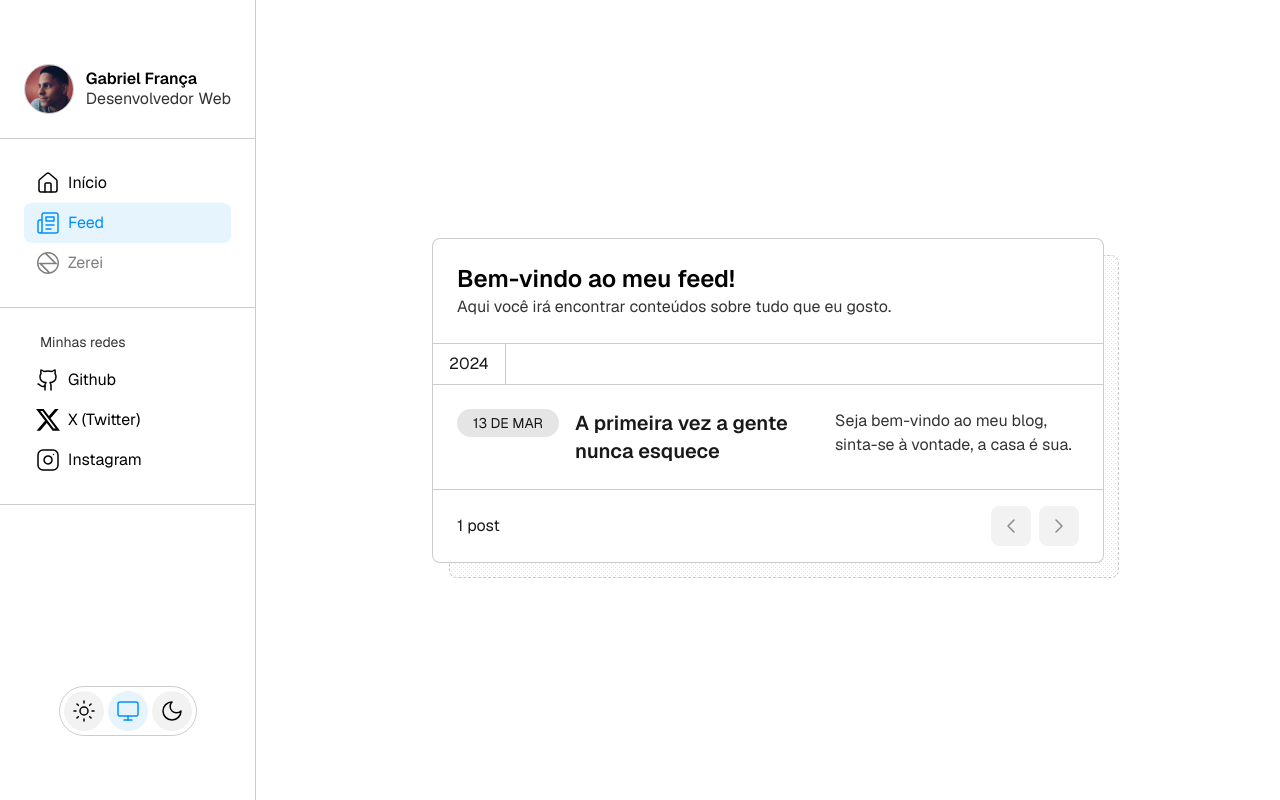
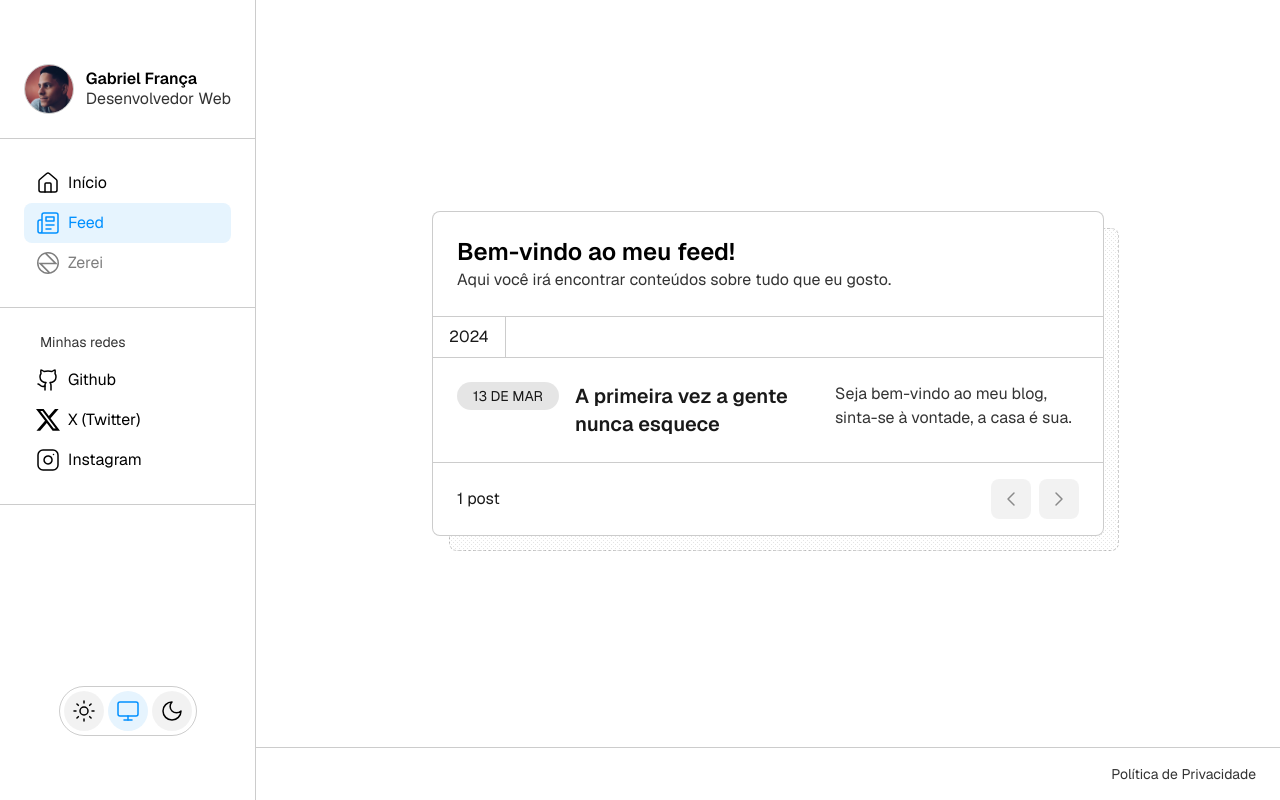
Before and after one commit to Bielframos/my-personal-blog, a Next.js app: page /feed in a window 1280 px wide. Built offline with nearby package versions, Linux system fonts and the light colour scheme; no server answers.

Commit message:
Adding privacy policies

```diff
--- /dev/null
+++ b/app/(subpages)/docs/layout.tsx
@@ -0,0 +1,9 @@
+import { Card } from "@/components/ui/card"
+
+export default function DocsLayout({ children }: { children: React.ReactNode }) {
+  return (
+    <Card>
+      <div className="p-6 grid auto-rows-min gap-4">{children}</div>
+    </Card>
+  )
+}
--- /dev/null
+++ b/app/(subpages)/docs/politicas-de-privacidade/page.mdx
@@ -0,0 +1,25 @@
+import { Button } from "@/components/ui/button"
+
+# Política de Privacidade
+
+Esta Política de Privacidade descreve como nós coletamos, usamos e compartilhamos informações pessoais quando você acessa o meu blog pessoal.
+
+## Informações que Coletamos
+
+Quando você visita o Site, podemos coletar certas informações sobre o seu dispositivo automaticamente, incluindo informações sobre seu navegador da web, endereço IP, fuso horário e alguns dos cookies que estão instalados em seu dispositivo. Além disso, enquanto você navega pelo Site, podemos coletar informações sobre as páginas individuais que você visualiza, quais sites ou termos de pesquisa encaminharam você ao Site e informações sobre como você interage com o Site.
+
+## Google Analytics
+
+Nosso site usa o Google Analytics, um serviço de análise da web fornecido pela Google, Inc. ("Google"). O Google Analytics usa cookies para nos ajudar a analisar como os usuários utilizam o site. As informações geradas pelo cookie sobre o uso do site (incluindo seu endereço IP) serão transmitidas e armazenadas pela Google em servidores nos Estados Unidos. O Google usará essas informações com o objetivo de avaliar o uso do site, compilar relatórios sobre a atividade do site para operadores de site e fornecer outros serviços relacionados à atividade do site e uso da internet. O Google também pode transferir essas informações para terceiros quando exigido por lei, ou quando tais terceiros processarem as informações em nome do Google. O Google não associará seu endereço IP a qualquer outro dado mantido pela Google. Ao usar este site, você consente com o processamento de dados sobre você pelo Google da maneira e para os fins estabelecidos acima.
+
+## Suas Opções
+
+Você pode optar por desativar os cookies no seu navegador ou excluir os cookies existentes. No entanto, desativar os cookies pode afetar a funcionalidade do Site.
+
+## Alterações a Esta Política de Privacidade
+
+Reservamo-nos o direito de atualizar ou alterar nossa Política de Privacidade a qualquer momento e você deve verificar esta Política de Privacidade periodicamente. Se fizermos alterações materiais a esta política, iremos notificá-lo aqui que ela foi atualizada, para que você esteja ciente de quais informações coletamos, como as usamos e em que circunstâncias, se houver, as usamos e/ou divulgamos.
+
+## Contato
+
+Para mais informações sobre nossas práticas de privacidade, se você tiver dúvidas ou se desejar fazer uma reclamação, entre em contato conosco pelo e-mail: [gabrielfrancaramos99@gmail.com](mailto:gabrielfrancaramos99@gmail.com)
--- a/app/(subpages)/feed/[year]/[slug]/page.tsx
+++ b/app/(subpages)/feed/[year]/[slug]/page.tsx
@@ -1,8 +1,8 @@
+import { mdx } from "@/components/modules/mdx"
 import { style as buttonStyle } from "@/components/ui/button"
 import { Card } from "@/components/ui/card"
 import cn from "@/lib/utils/cn"
 import { formatDate } from "@/lib/utils/format-date"
-import { mdxComponents } from "@/lib/utils/mdx-components"
 import { POSTS_DIRECTORY } from "@/lib/variables/paths"
 import { promises as fs } from "fs"
 import matter from "gray-matter"
@@ -82,7 +82,7 @@ export default async function RemoteMdxPage({ params }: Props) {
             <p className="text-black-10 dark:text-white-10">{frontmetter.description}</p>
           </header>
           <div className="grid auto-rows-min gap-4 p-6">
-            <MDXRemote source={post.content} components={mdxComponents} />
+            <MDXRemote source={post.content} components={mdx} />
           </div>
         </Card>
       </div>
--- a/app/layout.tsx
+++ b/app/layout.tsx
@@ -1,13 +1,13 @@
 import { Navbar } from "@/components/modules/navbar"
 import { Theme } from "@/components/modules/theme-switch"
 import cn from "@/lib/utils/cn"
+import { GoogleAnalytics } from "@/lib/utils/google-analytics"
 import { GeistMono } from "geist/font/mono"
 import { GeistSans } from "geist/font/sans"
 import type { Metadata } from "next"
 import { cookies } from "next/headers"
 import "./globals.css"
-import { Card } from "@/components/ui/card"
-import { GoogleAnalytics } from "@/lib/utils/google-analytics"
+import Link from "next/link"
 
 const geist = GeistSans.className
 const geistMono = GeistMono.variable
@@ -29,19 +29,29 @@ export default function RootLayout({
 }>) {
   const theme = cookies().get("theme")?.value as Theme | undefined
   return (
-    <html lang="pt-BR" className={theme}>
+    <html lang="pt-BR" className={cn(theme, "h-svh md:h-[unset]")}>
       <body
         className={cn(
           geist,
           geistMono,
-          "bg-white-12 dark:bg-black-12 text-black-12 dark:text-white-12"
+          "bg-white-12 dark:bg-black-12 text-black-12 dark:text-white-12 w-full h-svh md:h-[unset]"
         )}
       >
-        <div className="md:flex">
+        <div className="flex h-full">
           <Navbar userTheme={theme} />
-          <main className="flex flex-col px-6 py-10 md:py-16 justify-center w-full">
-            {children}
-          </main>
+          <div className="flex flex-col flex-1">
+            <main className="flex flex-col flex-1 px-6 py-10 md:py-16 justify-center">
+              {children}
+            </main>
+            <footer className="flex justify-end gap-4 border-t py-4 px-6 text-sm">
+              <Link
+                href="/docs/politicas-de-privacidade"
+                className="text-black-10 dark:text-white-10 hover:underline"
+              >
+                Política de Privacidade
+              </Link>
+            </footer>
+          </div>
         </div>
         <GoogleAnalytics />
       </body>
--- /dev/null
+++ b/components/modules/mdx.tsx
@@ -0,0 +1,14 @@
+import { MDXComponents } from "mdx/types"
+
+export const mdx: MDXComponents = {
+  h1: ({ children }) => <h2 className="text-3xl font-semibold">{children}</h2>,
+  h2: ({ children }) => <h3 className="text-2xl font-semibold">{children}</h3>,
+  a: ({ children }) => (
+    <a
+      target="_blank"
+      className="text-blue-9 hover:underline visited:text-blue-10 dark:visited:text-blue-10 hover:cursor-pointer"
+    >
+      {children}
+    </a>
+  ),
+}
--- a/lib/utils/mdx-components.tsx
+++ /dev/null
@@ -1,5 +0,0 @@
-import { MDXComponents } from "mdx/types"
-
-export const mdxComponents: MDXComponents = {
-  h1: ({ children }) => <h2 className="text-3xl font-semibold">{children}</h2>,
-}
```
Also changed, not shown: mdx-components.tsx (added, +9 -0 lines), next.config.js (line endings or trailing spaces), 1 other file (tests, documents, lock files or other folders).
